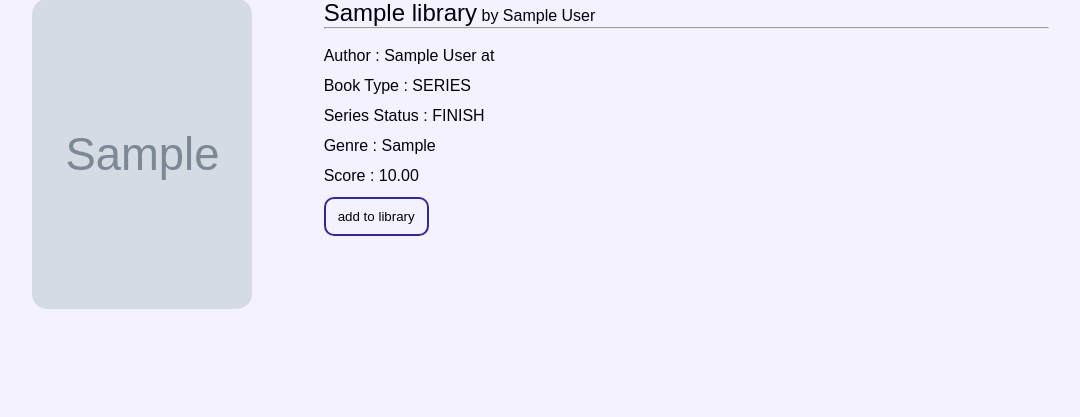
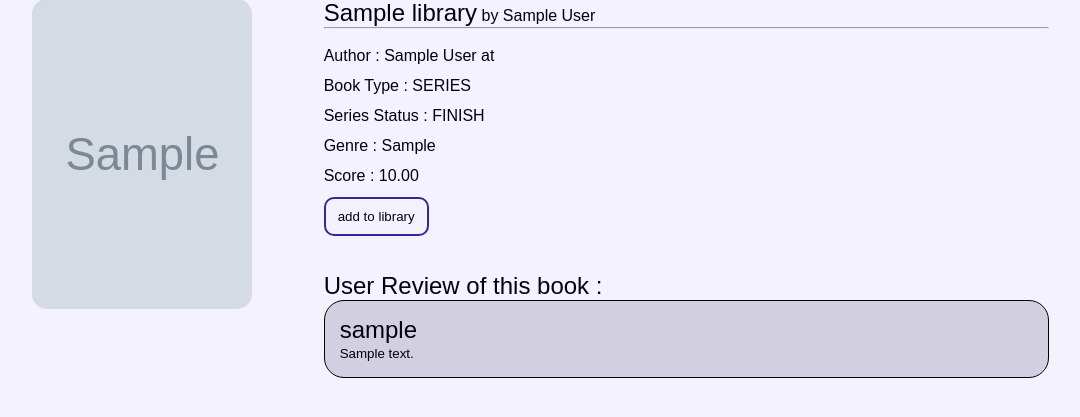
Before and after one commit to garrychrstn/mybooks-django, a Django app: page /book/1 in a window 1280 px wide. Shown: the part 147-564 px from the top of the page, without its empty margins (135-1215 px from the left). Run offline with Django 4.2, Linux system fonts and the light colour scheme; a user stored in the database is signed in; tables that the repository leaves empty hold one stand-in row (values such as "Sample post"); grey boxes marked "Sample" are stand-in pictures; some web fonts are replaced.

Commit message:
feat: display user's review

```diff
--- a/core/templates/search.html
+++ b/core/templates/search.html
@@ -11,7 +11,7 @@
         <div class='lib-container'>
             {% for book in books %}
                 <div class='lib-item'>
-                    <a href='book/{{ book.id }}'>
+                    <a href='/book/{{ book.id }}'>
                         <img src={{ book.cover.url }} width='215' height='305' style='object-fit: cover;'>
                         <span>{{ book.title }}</span>
                     </a>
--- a/core/templates/view-book.html
+++ b/core/templates/view-book.html
@@ -28,6 +28,17 @@
         {% for msg in messages %}
             {{ msg }}
         {% endfor %}
+        <br>
+        <br>
+        <h2>User Review of this book : </h2>
+        <div class='review'>
+            {% for review in rev %}
+            <div class='notes'>
+                <h2>{{ review.profile.username }}</h4>
+                <small>{{ review.review }}</small>
+            </div><br>
+            {% endfor %}
+        </div>
     </div>
 </section>
 {% endblock %}
--- a/core/views.py
+++ b/core/views.py
@@ -251,6 +251,7 @@ def viewBook(request, id):
     user = request.user
     p = user.profile
     book = Library.objects.get(pk=id)
+    rev = Review.objects.filter(book=book)
     if request.method == "POST":
         book.profile.add(p)
 
@@ -261,7 +262,8 @@ def viewBook(request, id):
 
     context = {
         'user' : user,
-        'book' : book
+        'book' : book,
+        'rev' : rev
     }
     return render(request, 'view-book.html', context)
 
@@ -271,4 +273,5 @@ def searchBook(response):
         b = response.POST.get('book')
         books = Library.objects.filter(title__icontains=b)
 
+
     return render(response, 'search.html', {'books' : books, 'b' : b,})
```
